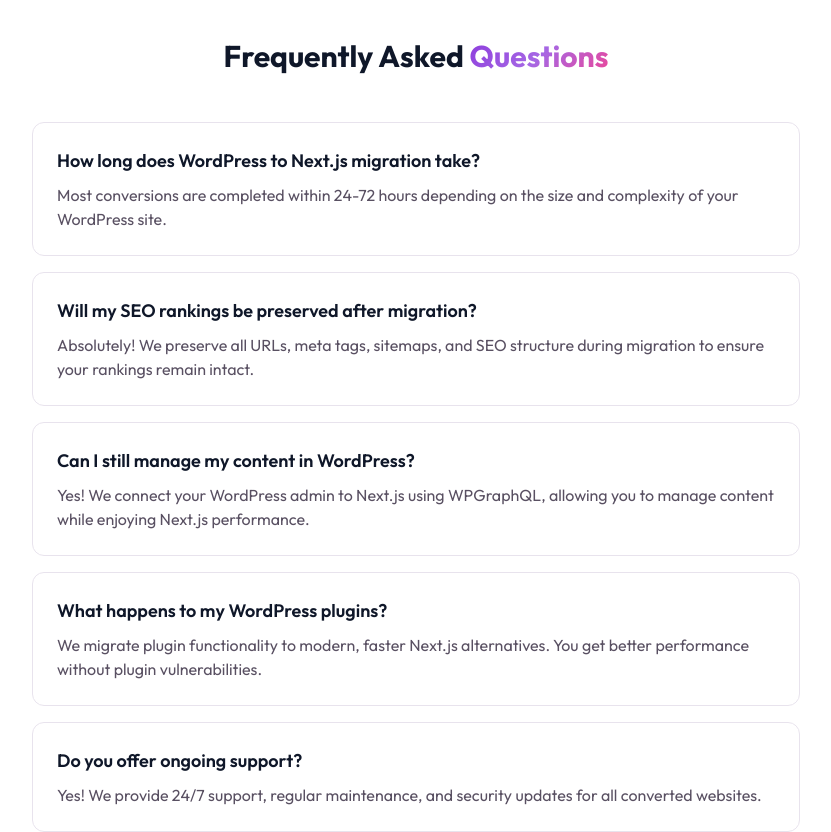
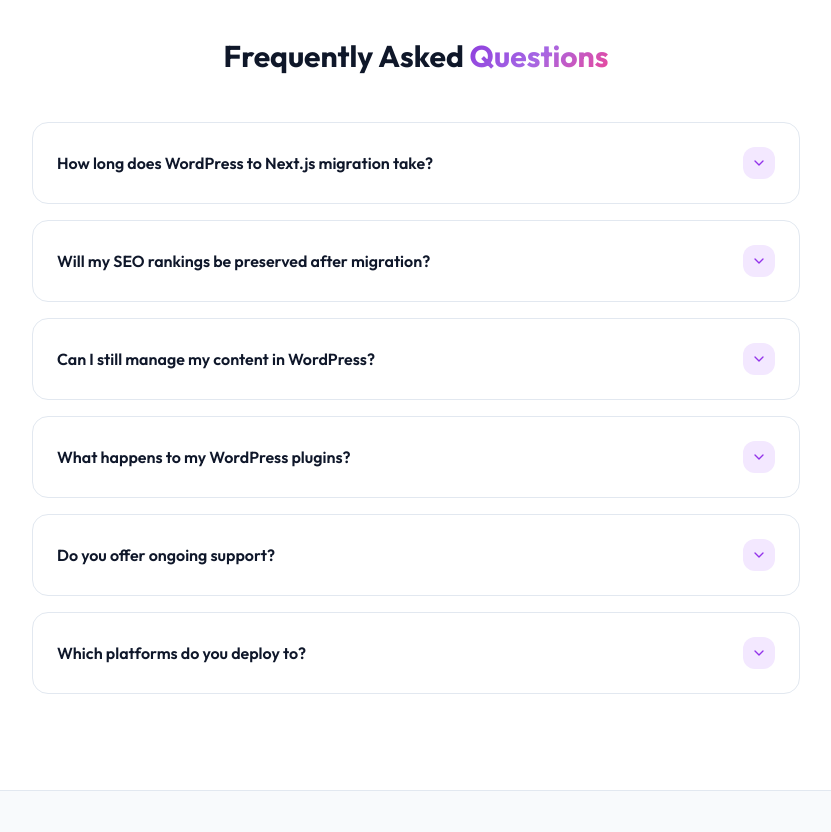
Before and after one commit to wpcodingpress/WPCodingPress, a Next.js app: page /pricing in a window 1280 px wide. Shown: the part 2820-3652 px from the top of the page, without its empty margins (224-1055 px from the left). Built offline with nearby package versions, Linux system fonts and the light colour scheme; no server answers; the database is empty.

Commit message:
Update pricing FAQ with accordion style matching homepage

```diff
--- a/app/(public)/pricing/page.tsx
+++ b/app/(public)/pricing/page.tsx
@@ -3,7 +3,7 @@
 import Link from "next/link"
 import { useEffect, useState } from "react"
 import { motion } from "framer-motion"
-import { Check, ArrowRight, Zap, Star, Crown, Rocket, CheckCircle2, X } from "lucide-react"
+import { Check, ArrowRight, Zap, Star, Crown, Rocket, CheckCircle2, X, ChevronDown } from "lucide-react"
 import { Button } from "@/components/ui/button"
 import { Card, CardContent, CardHeader, CardTitle, CardDescription, CardFooter } from "@/components/ui/card"
 
@@ -372,20 +372,26 @@ export default function PricingPage() {
           </motion.div>
 
           <div className="max-w-3xl mx-auto space-y-4">
-            {faqs.map((faq, index) => (
+            {faqs.map((faq, i) => (
               <motion.div
-                key={index}
+                key={i}
                 initial={{ opacity: 0, y: 20 }}
                 whileInView={{ opacity: 1, y: 0 }}
                 viewport={{ once: true }}
-                transition={{ delay: index * 0.1 }}
+                transition={{ delay: i * 0.1 }}
+                className="bg-white border border-slate-200 rounded-2xl overflow-hidden hover:border-purple-200 transition-colors"
               >
-                <Card>
-                  <CardContent className="p-6">
-                    <h3 className="text-lg font-semibold text-foreground mb-2">{faq.q}</h3>
-                    <p className="text-muted-foreground">{faq.a}</p>
-                  </CardContent>
-                </Card>
+                <details className="group">
+                  <summary className="flex items-center justify-between p-6 cursor-pointer list-none">
+                    <h3 className="font-semibold text-slate-900 pr-4">{faq.q}</h3>
+                    <div className="w-8 h-8 rounded-lg bg-purple-100 flex items-center justify-center flex-shrink-0 group-open:bg-purple-600 group-open:rotate-180 transition-all">
+                      <ChevronDown className="w-4 h-4 text-purple-600 group-open:text-white" />
+                    </div>
+                  </summary>
+                  <div className="px-6 pb-6 pt-0">
+                    <p className="text-slate-600">{faq.a}</p>
+                  </div>
+                </details>
               </motion.div>
             ))}
           </div>
```
